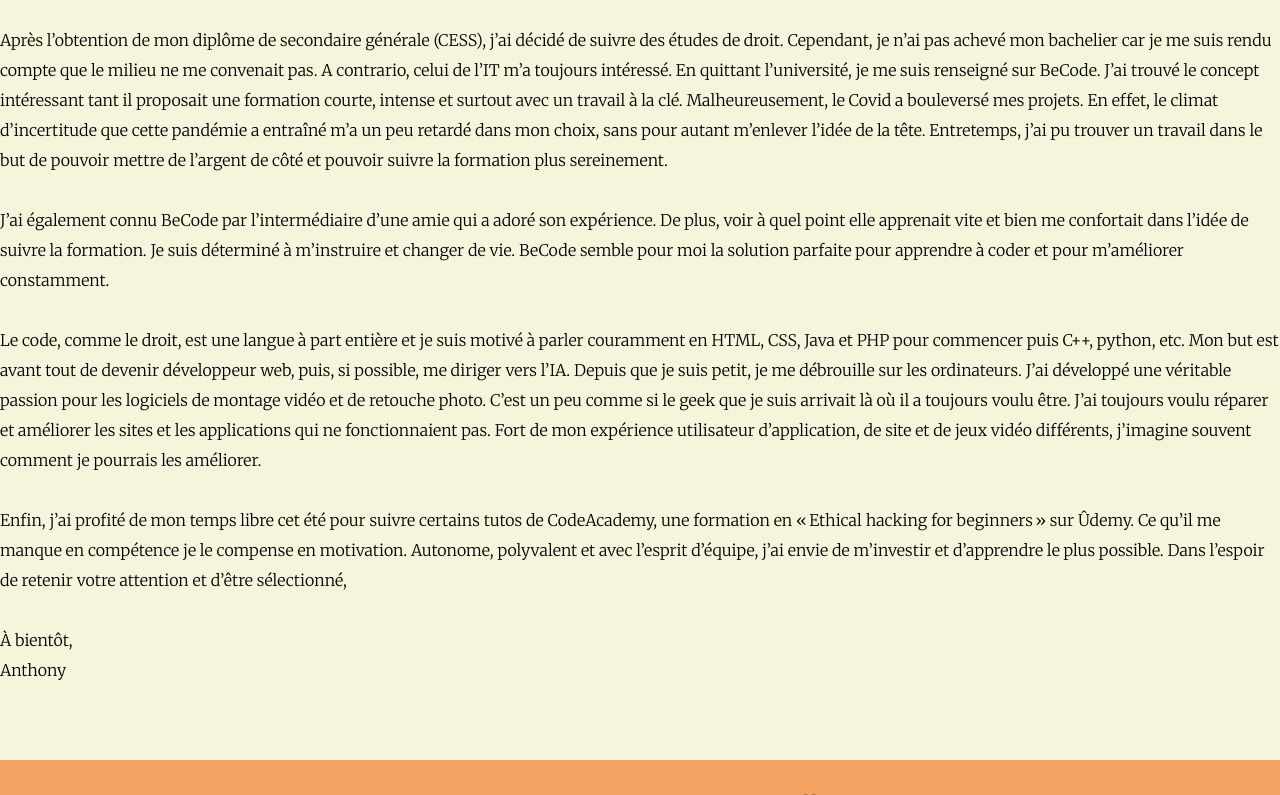
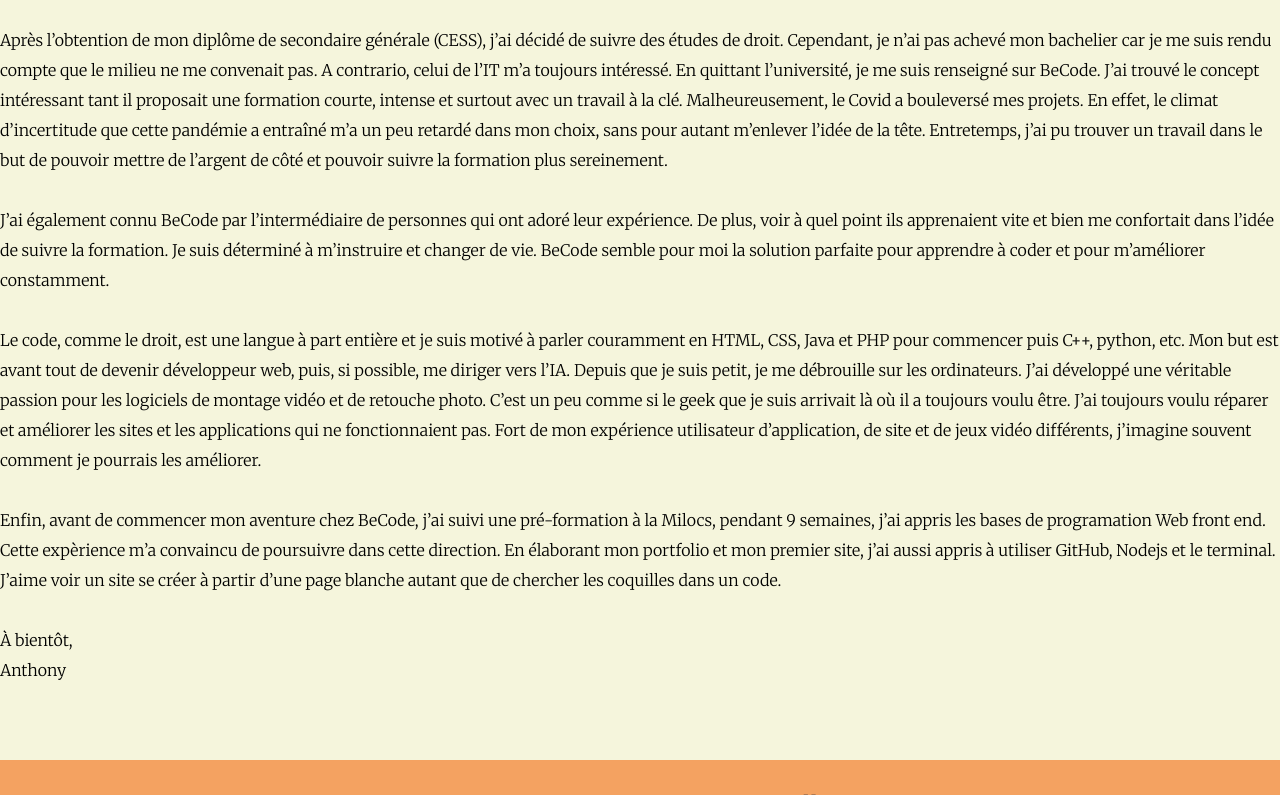
Before and after one commit to AnthonyHoyas/Milocs-work, a plain HTML site: page navigation.html in a window 1280 px wide. Shown: the part 563-1358 px from the top of the page. Drawn offline with Linux system fonts and the light colour scheme.

Commit message:
minor change on code + mod text nav

```diff
--- a/navigation.html
+++ b/navigation.html
@@ -49,7 +49,7 @@
                 <p id="intro">Anthony Hoyas</p>
                 <p id="webDev">Web-developpeur junior</p>
                 <ul>
-                    <li> <a href="#" id="pp">Projets</a></li>
+                    <li> <a href="index.html" id="pp">Projets</a></li>
                     <li id="twitch"> <a href="https://www.twitch.tv/sausagetwitch"><img src="https://external-content.duckduckgo.com/iu/?u=https%3A%2F%2Fmaxcdn.icons8.com%2Fnolan%2FPNG%2F64%2Flogos%2Ftwitch-64.png&f=1&nofb=1" alt="" height="20px" width="20px"></a> </li>
                     <li id="insta"> <a href="https://www.instagram.com/anthoboiii"><img
                                 src="https://cdn-icons-png.flaticon.com/512/174/174855.png" alt="" height="18px"
@@ -76,10 +76,7 @@
                 climat d’incertitude que cette pandémie a entraîné m’a un peu retardé dans mon choix, sans pour autant
                 m’enlever l’idée de la tête. Entretemps, j’ai pu trouver un travail dans le but de pouvoir mettre de
                 l’argent de côté et pouvoir suivre la formation plus sereinement.</p> <br>
-            <p>J’ai également connu BeCode par l’intermédiaire d’une amie qui a adoré son expérience. De plus, voir à
-                quel point elle apprenait vite et bien me confortait dans l’idée de suivre la formation. Je suis
-                déterminé à m’instruire et changer de vie. BeCode semble pour moi la solution parfaite pour apprendre à
-                coder et pour m’améliorer constamment.</p> <br>
+            <p>J’ai également connu BeCode par l’intermédiaire de personnes qui ont adoré leur expérience. De plus, voir à quel point ils apprenaient vite et bien me confortait dans l’idée de suivre la formation. Je suis déterminé à m’instruire et changer de vie. BeCode semble pour moi la solution parfaite pour apprendre à coder et pour m’améliorer constamment.</p> <br>
             <p>Le code, comme le droit, est une langue à part entière et je suis motivé à parler couramment en HTML,
                 CSS, Java et PHP pour commencer puis C++, python, etc. Mon but est avant tout de devenir développeur
                 web, puis, si possible, me diriger vers l’IA. Depuis que je suis petit, je me débrouille sur les
@@ -88,11 +85,7 @@
                 voulu réparer et améliorer les sites et les applications qui ne fonctionnaient pas. Fort de mon
                 expérience utilisateur d’application, de site et de jeux vidéo différents, j’imagine souvent comment je
                 pourrais les améliorer.</p> <br>
-            <p>Enfin, j’ai profité de mon temps libre cet été pour suivre certains tutos de CodeAcademy, une formation
-                en « Ethical hacking for beginners » sur Ûdemy. Ce qu’il me manque en compétence je le compense en
-                motivation. Autonome, polyvalent et avec l’esprit d’équipe, j’ai envie de m’investir et d’apprendre le
-                plus possible.
-                Dans l’espoir de retenir votre attention et d’être sélectionné,</p><br>
+            <p>Enfin, avant de commencer mon aventure chez BeCode, j’ai suivi une pré-formation à la Milocs, pendant 9 semaines, j’ai appris les bases de programation Web front end. Cette expèrience m’a convaincu de poursuivre dans cette direction. En élaborant mon portfolio et mon premier site, j’ai aussi appris à utiliser GitHub, Nodejs et le terminal. J’aime voir un site se créer à partir d’une page blanche autant que de chercher les coquilles dans un code. </p><br>
             À bientôt, <br>
             Anthony
         </div>
```
